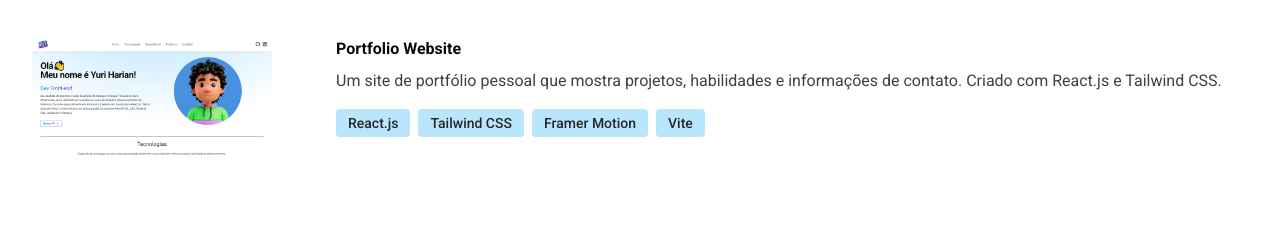
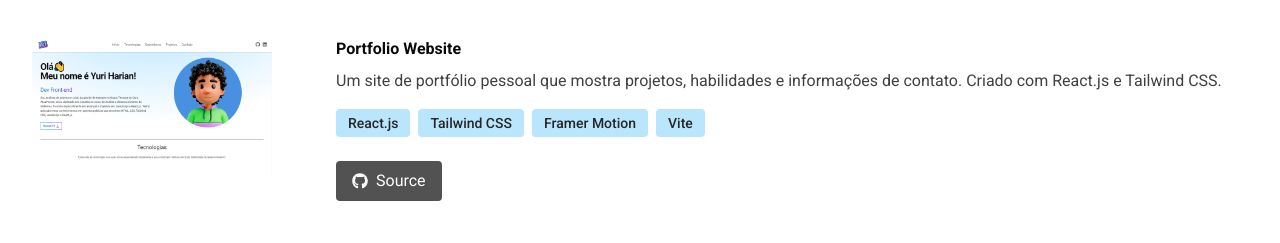
Before and after one commit to yuriharian/portfolio-yuri, a React (Vite) app: page / in a window 1280 px wide. Shown: the part 1942-2185 px from the top of the page. Built offline with nearby package versions, Linux system fonts and the light colour scheme; grey boxes are pictures that could not be loaded.

Commit message:
Adicionado o deploy do portfolio

```diff
--- a/src/constants/index.js
+++ b/src/constants/index.js
@@ -43,7 +43,7 @@ export const PROJECTS = [
     description:
       "Um site de portfólio pessoal que mostra projetos, habilidades e informações de contato. Criado com React.js e Tailwind CSS.",
     technologies: ["React.js", "Tailwind CSS", "Framer Motion", "Vite"],
-    source: "",
+    source: "https://github.com/yuriharian/portfolio-yuri",
     deploy: "",
   },
   {
```
